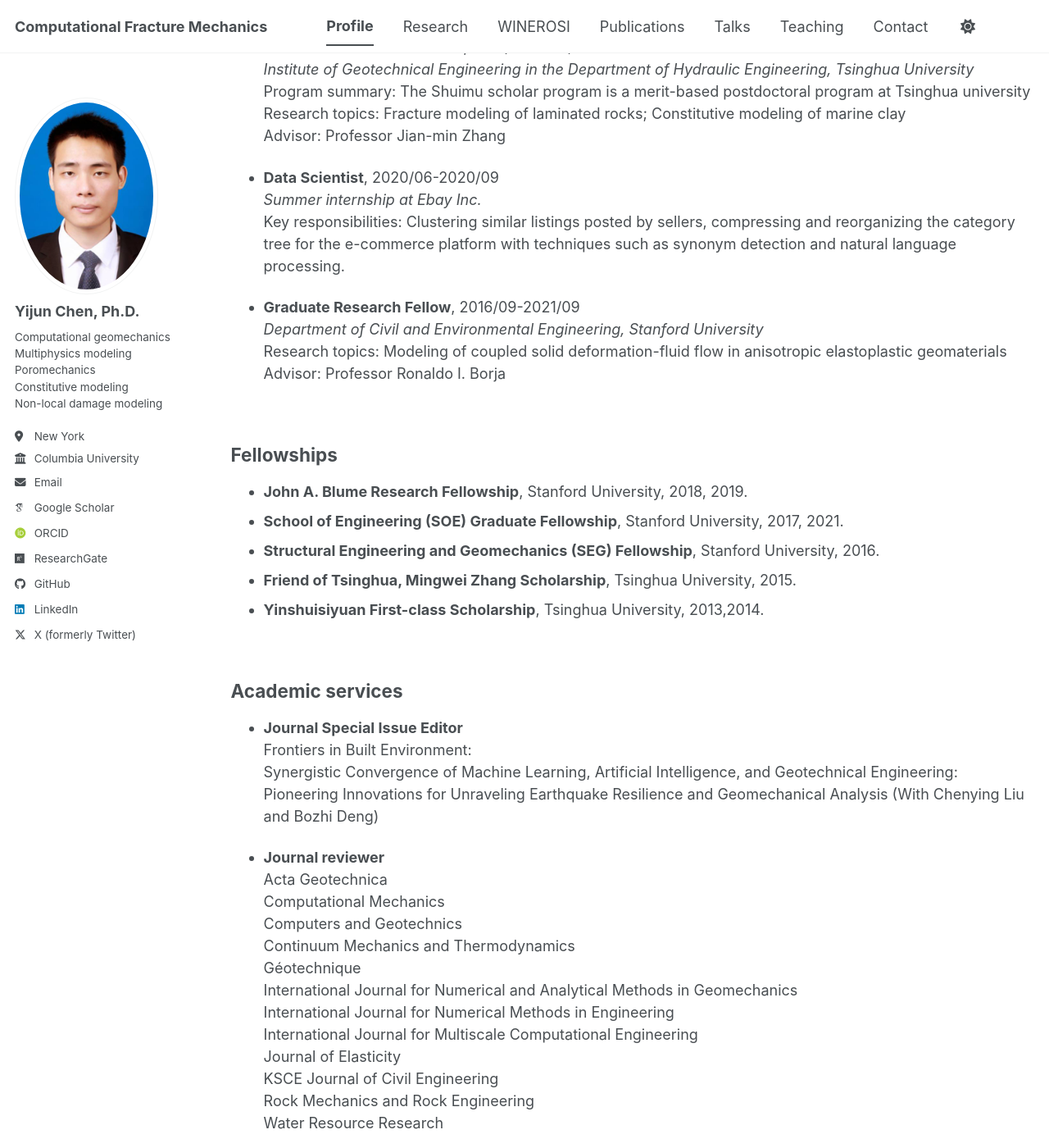
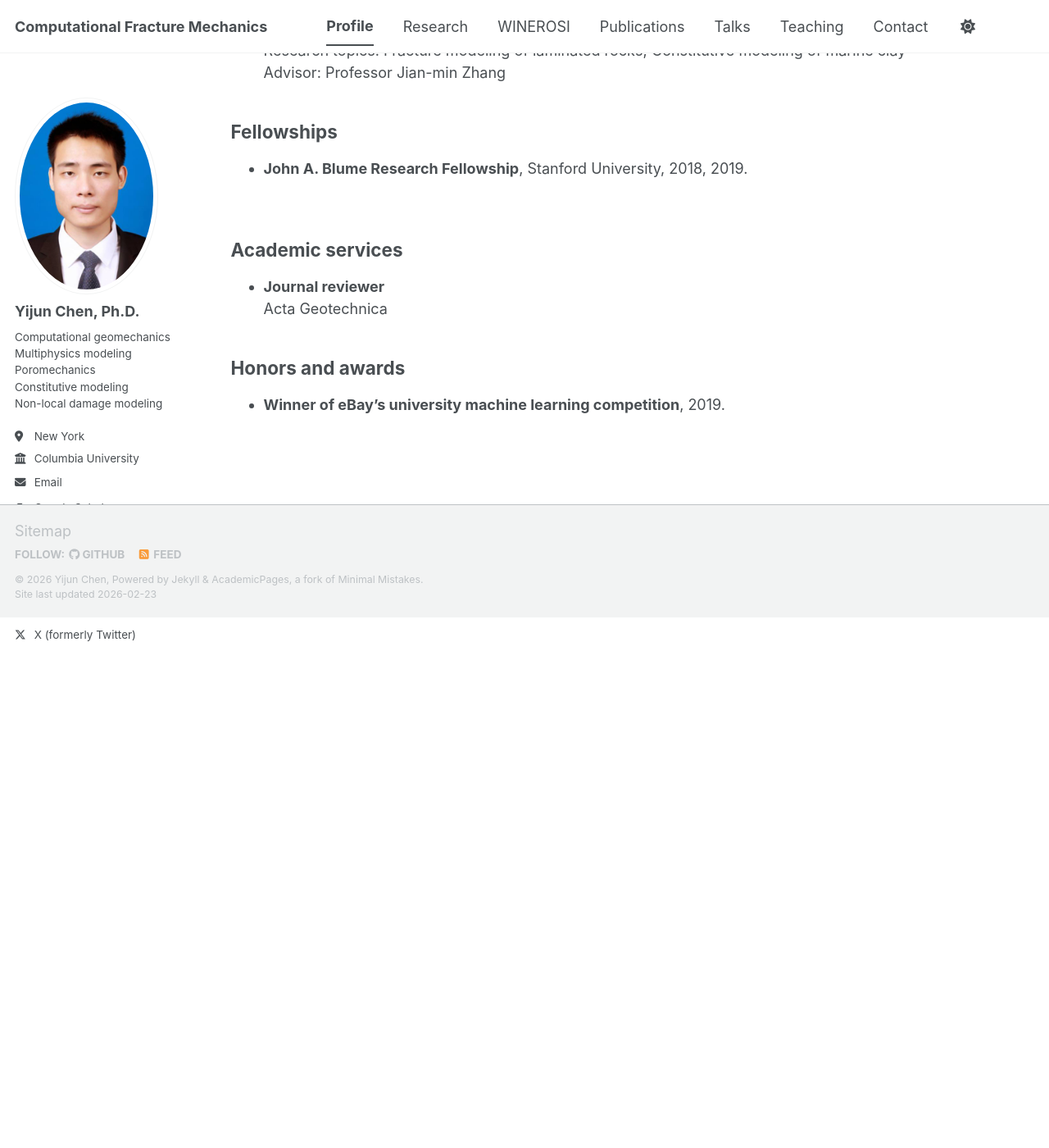
Before and after one commit to chenhhu/chenhhu.github.io, a Jekyll site: the page built from _pages/profile.md, in a window 1280 px wide and 1400 px high, scrolled down 686 px. Shown: the whole window at 82% size. Built offline with Jekyll 4.4.1, drawn with Linux system fonts in a browser that asks for light colours; some web fonts are replaced; a script bundle is joined from its source files by our own code; library files that are not in the unit come from our copies; after the commit the page ends 1439 px from its top, so only the background shows below that; some of the changed text lies outside the part shown.

Commit message:
Update profile by removing certain education and experience
Removed multiple positions and fellowships from the profile.

```diff
--- a/_pages/profile.md
+++ b/_pages/profile.md
@@ -15,9 +15,6 @@ redirect_from:
   Advisor: Professor Ronaldo I. Borja
   Dissertation: "<i>On the Poromechanics of Anisotropic Elastoplastic Geomaterials with Compressible Grains</i>"
 
-* <b>M.S., Civil and Environmental Engineering</b>, 2016/09-2018/06
-  Stanford University, CA, US
-
 * <b>B.S., Hydraulic Engineering</b>, 2012/08-2016/06
   Tsinghua University, Beijing, CN
 <br>
@@ -33,46 +30,16 @@ redirect_from:
   Program summary: The Shuimu scholar program is a merit-based postdoctoral program at Tsinghua university
   Research topics: Fracture modeling of laminated rocks; Constitutive modeling of marine clay
   Advisor: Professor Jian-min Zhang
-
-* <b>Data Scientist</b>, 2020/06-2020/09
-  <i>Summer internship at Ebay Inc.</i>
-  Key responsibilities: Clustering similar listings posted by sellers, compressing and reorganizing the category tree for the e-commerce platform with techniques such as synonym detection and natural language processing.
-
-* <b>Graduate Research Fellow</b>, 2016/09-2021/09
-  <i>Department of Civil and Environmental Engineering, Stanford University</i>
-  Research topics: Modeling of coupled solid deformation-fluid flow in anisotropic elastoplastic geomaterials
-  Advisor: Professor Ronaldo I. Borja
 <br>
 
 ## Fellowships
 * <b>John A. Blume Research Fellowship</b>, Stanford University, 2018, 2019.
-* <b>School of Engineering (SOE) Graduate Fellowship</b>, Stanford University, 2017, 2021.
-* <b>Structural Engineering and Geomechanics (SEG) Fellowship</b>, Stanford University, 2016.
-* <b>Friend of Tsinghua, Mingwei Zhang Scholarship</b>, Tsinghua University, 2015.
-* <b>Yinshuisiyuan First-class Scholarship</b>, Tsinghua University, 2013,2014.
 <br>
 
 ## Academic services
-* <b>Journal Special Issue Editor</b>
-  Frontiers in Built Environment:
-  Synergistic Convergence of Machine Learning, Artificial Intelligence, and Geotechnical Engineering: Pioneering Innovations for Unraveling Earthquake Resilience and Geomechanical Analysis (With Chenying Liu and Bozhi Deng)
-
 * <b>Journal reviewer</b>
   Acta Geotechnica
-  Computational Mechanics
-  Computers and Geotechnics
-  Continuum Mechanics and Thermodynamics
-  Géotechnique
-  International Journal for Numerical and Analytical Methods in Geomechanics
-  International Journal for Numerical Methods in Engineering
-  International Journal for Multiscale Computational Engineering
-  Journal of Elasticity
-  KSCE Journal of Civil Engineering
-  Rock Mechanics and Rock Engineering
-  Water Resource Research
 <br>
 
 ## Honors and awards
 * <b>Winner of eBay’s university machine learning competition</b>, 2019.
-* <b>Excellent graduates of Tsinghua University (top 10%)</b>, 2016.
-* <b>Excellent thesis for the bachelor’s study at Tsinghua University</b>, 2016.
```
